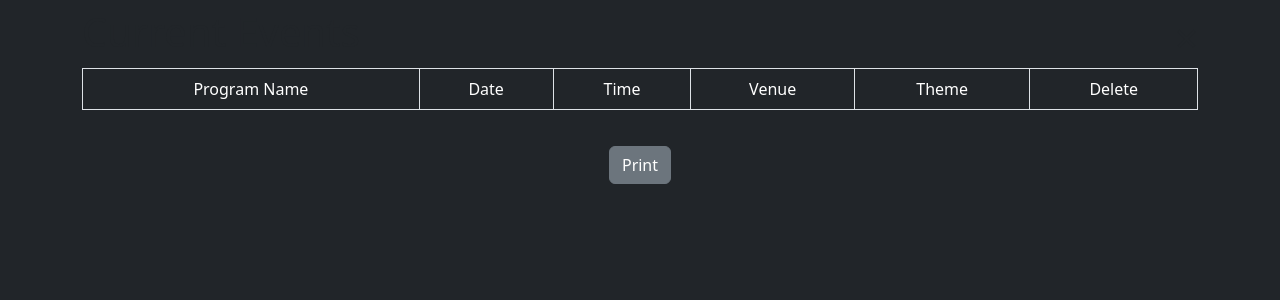
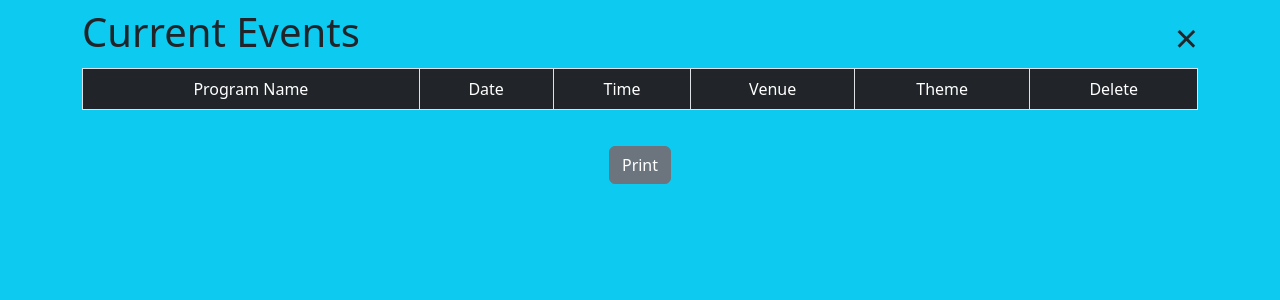
Before and after one commit to Seth-Menethil/iteconvention, a PHP site: page /iteconvention/views/currentprograms.php in a window 1280 px wide. Shown: the top 300 px of the page. Run offline with PHP 8.4, Linux system fonts and the light colour scheme; the visitor is signed in with stand-in values (Sample User, id 1); data that the repository does not hold is empty.

Commit message:
Update on Current Prog

```diff
--- a/iteconvention/views/currentprograms.php
+++ b/iteconvention/views/currentprograms.php
@@ -119,7 +119,7 @@ $res1 = mysqli_query($con, $query1);
 
 </head>
 
-<body class="bg-dark">
+<body class="bg-info">
     <div class="container">
         <div class="row mt-2">
             <div class="column">
```
